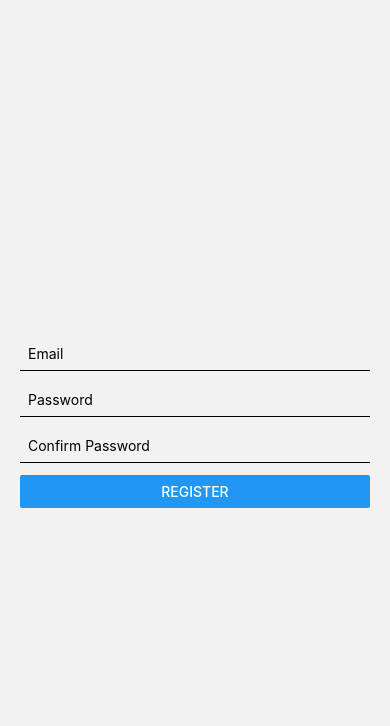
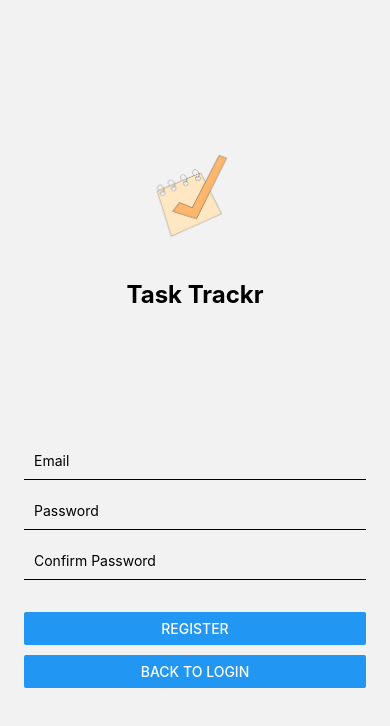
Before and after one commit to jennaohara28/CS4340, a React Native app in the folder mobile-frontend/: screen /Register in a window 390 px wide. Shown: the top 726 px of the page. Built offline with nearby package versions, Linux system fonts and the light colour scheme.

Commit message:
Finished Issues #2 and #25 and minor changes

```diff
--- /dev/null
+++ b/mobile-frontend/components/AppHeader.jsx
@@ -0,0 +1,30 @@
+import React from 'react';
+import { View, Text, Image, StyleSheet } from 'react-native';
+import Logo from '../assets/images/logo.png';
+
+export default function AppHeader() {
+    return (
+        <View style={styles.header}>
+            <Image source={Logo} style={styles.logo} resizeMode="contain" />
+            <Text style={styles.logoText}>Task Trackr</Text>
+        </View>
+    );
+}
+
+const styles = StyleSheet.create({
+    header: {
+        alignItems: 'center',
+        paddingTop: 135,
+    },
+    logo: {
+        width: '100%',
+        height: 140,
+        marginBottom: 5,
+        alignSelf: 'center'
+    },
+    logoText: {
+        fontSize: 24,
+        fontWeight: 'bold',
+        textAlign: 'center',
+    },
+});
--- a/mobile-frontend/screens/ClassesScreen.js
+++ b/mobile-frontend/screens/ClassesScreen.js
@@ -75,9 +75,7 @@ export default function ClassesScreen() {
 
     return (
         <View style={styles.container}>
-            <TouchableOpacity style={styles.button} onPress={() => setShowAddForm(true)}>
-                <Text style={styles.buttonText}>+ Add Class</Text>
-            </TouchableOpacity>
+            {/*Landing Page for Classes*/}
             <FlatList
                 data={classes}
                 keyExtractor={item => item.id.toString()}
@@ -89,11 +87,18 @@ export default function ClassesScreen() {
                         <RNText style={styles.classTitle}>{item.name}</RNText>
                     </TouchableOpacity>
                 )}
+                contentContainerStyle={{flexGrow: 1}}
             />
 
-            {/*creating a new class*/}
+            <View style={[styles.bottomButtons, {paddingBottom: 0}]}>
+                <TouchableOpacity style={styles.button} onPress={() => setShowAddForm(true)}>
+                    <Text style={styles.buttonText}>+ Add Class</Text>
+                </TouchableOpacity>
+            </View>
+
+            {/*Creating a new class*/}
             <Modal visible={showAddForm} animationType="slide">
-                <View style={styles.modal}>
+                <View style={[styles.modal, { backgroundColor: newColor || '#ffffff' }]}>
                     <RNText style={styles.modalTitle}>Add New Class</RNText>
                     <View style={styles.spacer} />
                     <View style={styles.spacer} />
@@ -125,7 +130,7 @@ export default function ClassesScreen() {
                 </View>
             </Modal>
 
-            {/*options when selecting a class from list of classes*/}
+            {/*Options shows after a class is selected*/}
             <Modal visible={selectedClass !== null} animationType="slide">
                 <View style={[styles.modal, selectedClass ? {backgroundColor: selectedClass.color || '#ffffff'} : null]}>
                     <RNText style={styles.modalTitle}>{selectedClass?.name}</RNText>
@@ -146,7 +151,7 @@ export default function ClassesScreen() {
                             </View>
                         </>
                     ) : (
-                        // Now in edit class mode
+                        //
                         <>
                             <TextInput
                                 value={selectedClass?.name}
@@ -261,7 +266,7 @@ const styles = StyleSheet.create({
         padding: 16
     },
     classCard: {
-        padding: 12,
+        padding: 16,
         marginBottom: 8,
         borderRadius: 6
     },
--- a/mobile-frontend/screens/LoginScreen.js
+++ b/mobile-frontend/screens/LoginScreen.js
@@ -17,7 +17,7 @@ import {
 import api from '../api/client';
 import { useContext } from 'react';
 import { UserContext } from '../context/UserContext';
-import Logo from '../assets/images/logo.png';
+import AppHeader from '../components/AppHeader';
 
 export default function LoginScreen({ navigation }) {
     const [email, setEmail] = useState('');
@@ -51,10 +51,7 @@ export default function LoginScreen({ navigation }) {
         >
             <TouchableWithoutFeedback onPress={Keyboard.dismiss}>
                 <View style={{ flex: 1 }}>
-                    <Animated.View style={[styles.header, { opacity: logoOpacity }]}>
-                        <Image source={Logo} style={styles.logo} resizeMode="contain" />
-                        <Text style={styles.logoText}>Task Trackr</Text>
-                    </Animated.View>
+                    <AppHeader />
                     <View style={styles.inner}>
                         <TextInput
                             style={styles.input}
@@ -85,21 +82,6 @@ const styles = StyleSheet.create({
     container: {
         flex: 1,
     },
-    header: {
-        alignItems: 'center',
-        paddingTop: 135,
-    },
-    logo: {
-        width: '100%',
-        height: 140,
-        marginBottom: 5,
-        alignSelf: 'center'
-    },
-    logoText: {
-        fontSize: 24,
-        fontWeight: 'bold',
-        textAlign: 'center',
-    },
     inner: {
         flex: 1,
         justifyContent: 'center',
@@ -107,10 +89,9 @@ const styles = StyleSheet.create({
         paddingTop: 0
     },
     input: {
-        height: 40,
         borderBottomWidth: 1,
-        marginBottom: 20,
-        paddingHorizontal: 10,
+        marginBottom: 12,
+        padding: 10
     },
     spacer: {
         height: 10,
--- a/mobile-frontend/screens/RegisterScreen.js
+++ b/mobile-frontend/screens/RegisterScreen.js
@@ -1,6 +1,19 @@
 import React, { useState } from 'react';
-import { View, TextInput, Button, Alert, StyleSheet } from 'react-native';
+import {
+    View,
+    Text,
+    TextInput,
+    Button,
+    Alert,
+    StyleSheet,
+    KeyboardAvoidingView,
+    Platform,
+    TouchableWithoutFeedback,
+    Keyboard,
+    Image,
+} from 'react-native';
 import api from '../api/client';
+import AppHeader from '../components/AppHeader';
 
 export default function RegisterScreen({ navigation }) {
     const [email, setEmail] = useState('');
@@ -32,16 +45,67 @@ export default function RegisterScreen({ navigation }) {
     };
 
     return (
-        <View style={styles.container}>
-            <TextInput style={styles.input} placeholder="Email" value={email} onChangeText={setEmail} autoCapitalize="none" />
-            <TextInput style={styles.input} placeholder="Password" value={password} onChangeText={setPassword} secureTextEntry />
-            <TextInput style={styles.input} placeholder="Confirm Password" value={confirm} onChangeText={setConfirm} secureTextEntry />
-            <Button title="Register" onPress={handleRegister} />
-        </View>
+        <KeyboardAvoidingView
+            behavior={Platform.OS === 'ios' ? 'padding' : 'height'}
+            keyboardVerticalOffset={-60}   //adjusts height of offset
+            style={{flex: 1}}
+        >
+            <TouchableWithoutFeedback onPress={Keyboard.dismiss}>
+                <View style={{ flex: 1 }}>
+                    {/* Header for logo + app name */}
+                    <AppHeader />
+
+                    {/* Form */}
+                    <View style={styles.inner}>
+                        <TextInput
+                            style={styles.input}
+                            placeholder="Email"
+                            value={email}
+                            onChangeText={setEmail}
+                            autoCapitalize="none"
+                        />
+                        <TextInput
+                            style={styles.input}
+                            placeholder="Password"
+                            value={password}
+                            onChangeText={setPassword}
+                            secureTextEntry
+                        />
+                        <TextInput
+                            style={styles.input}
+                            placeholder="Confirm Password"
+                            value={confirm}
+                            onChangeText={setConfirm}
+                            secureTextEntry
+                        />
+                        <View style={styles.spacer} />
+                        <View style={styles.spacer} />
+                        <Button title="Register" onPress={handleRegister} />
+                        <View style={styles.spacer} />
+                        <Button title="Back to Login" onPress={() => navigation.goBack()} />
+                    </View>
+                </View>
+            </TouchableWithoutFeedback>
+        </KeyboardAvoidingView>
     );
 }
 
 const styles = StyleSheet.create({
-    container: { flex: 1, justifyContent: 'center', padding: 20 },
-    input: { borderBottomWidth: 1, marginBottom: 12, padding: 8 },
+    container: {
+        flex: 1,
+    },
+    inner: {
+        flex: 1,
+        justifyContent: 'center',
+        padding: 24,
+        paddingTop: 0
+    },
+    input: {
+        borderBottomWidth: 1,
+        marginBottom: 12,
+        padding: 10
+    },
+    spacer: {
+        height: 10,
+    },
 });
--- a/mobile-frontend/screens/TaskListScreen.js
+++ b/mobile-frontend/screens/TaskListScreen.js
@@ -372,7 +372,7 @@ const styles = StyleSheet.create({
         marginRight: 8,
         paddingVertical: 8,
         paddingHorizontal: 16,
-        borderRadius: 4,
+        borderRadius: 6,
         justifyContent: 'center',
         alignItems: 'center',
         height: 40,
```
